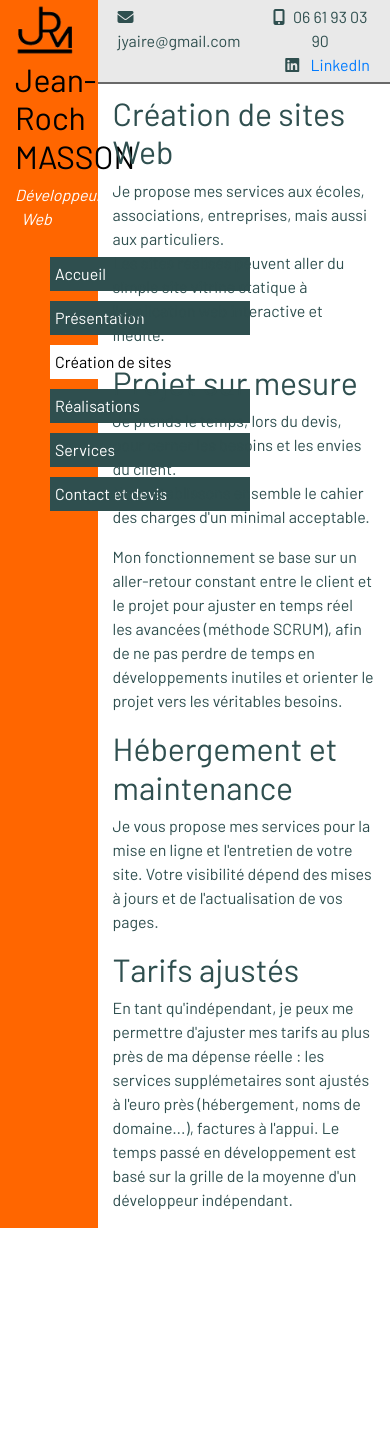
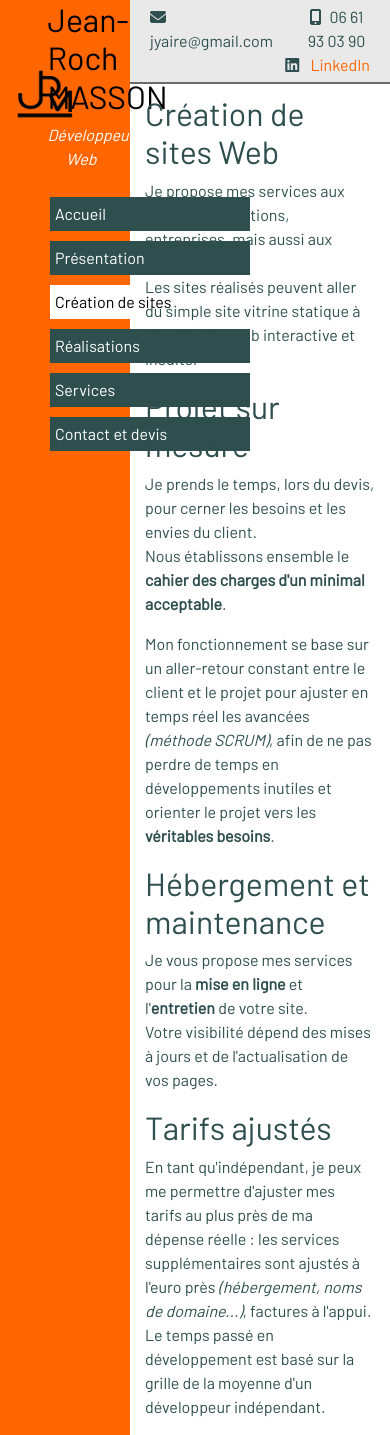
Before and after one commit to jyaire/jyaire, an Angular app: page /creation in a window 390 px wide. Before the commit the page ends 1228 px from the top, so only its background shows below. Built offline with nearby package versions, Linux system fonts and the light colour scheme.

Commit message:
Color links, bold in text, spelling, and responsive col width for menu

```diff
--- a/src/app/app.component.html
+++ b/src/app/app.component.html
@@ -1,9 +1,9 @@
 <div class="container-fluid">
   <div class="row main">
-    <div class="col-3 menu">
+    <div class="col-4 col-sm-5 col-md-3 col-xl-2 menu">
       <app-menu></app-menu>
     </div>
-    <div class="col-9 home">
+    <div class="col-8 col-sm-7 col-md-9 col-xl-10 home">
       <app-contact-line></app-contact-line>
       <router-outlet></router-outlet>
     </div>
--- a/src/app/creation/creation.component.html
+++ b/src/app/creation/creation.component.html
@@ -3,17 +3,22 @@
 Les sites réalisés peuvent aller du simple site vitrine statique à l'application web interactive et inédite.</p>
 <h2>Projet sur mesure</h2>
 <p>Je prends le temps, lors du devis, pour cerner les besoins et les envies du client.<br>
-Nous établissons ensemble le cahier des charges d'un minimal acceptable.</p>
+Nous établissons ensemble le
+<span class="boldColor">cahier des charges d'un minimal acceptable</span>.</p>
 <p>Mon fonctionnement se base sur un aller-retour constant entre le client et le projet pour
-    ajuster en temps réel les avancées (méthode SCRUM), afin de ne pas perdre de temps en développements inutiles
-    et orienter le projet vers les véritables besoins.
+    ajuster en temps réel les avancées <span class="italic-text">(méthode SCRUM)</span>, afin de ne pas perdre de temps en développements inutiles
+    et orienter le projet vers les <span class="boldColor">véritables besoins</span>.
 </p>
 <h2>Hébergement et maintenance</h2>
-<p>Je vous propose mes services pour la mise en ligne et l'entretien de votre site. Votre visibilité dépend
+<p>Je vous propose mes services pour la <span class="boldColor">mise en ligne</span> et
+    l'<span class="boldColor">entretien</span> de votre site.
+    <br>Votre visibilité dépend
     des mises à jours et de l'actualisation de vos pages.</p>
 
 <h2>Tarifs ajustés</h2>
 <p>En tant qu'indépendant, je peux me permettre d'ajuster mes tarifs au plus près de ma dépense réelle :
-    les services supplémetaires sont ajustés à l'euro près (hébergement, noms de domaine...), factures à l'appui.
-    Le temps passé en développement est basé sur la grille de la moyenne d'un développeur indépendant.
+    les services supplémentaires sont ajustés à l'euro près
+    <span class="italic-text">(hébergement, noms de domaine...)</span>, factures à l'appui.
+    <br>Le temps passé en développement est basé sur la grille de la moyenne
+    d'un développeur indépendant.
 </p>
--- a/src/app/home/home.component.html
+++ b/src/app/home/home.component.html
@@ -7,7 +7,7 @@
     </div>
     <div class="col-12">
         <div class="row">
-            <div class="col-6">
+            <div class="col-8">
                 <h3>Conception de sites web</h3>
                 <p>
                     Je vous accompagne techniquement et administrativement pour la
@@ -15,13 +15,14 @@
                     et la <span class="boldColor">maintenance</span>
                     de votre <span class="boldColor">site Internet</span> : association, école, commerce, entreprise...
                 </p>
-            </div>
-            <div class="col-6">
                 <h3>Services numériques au particulier</h3>
                 <p>
                     J'apporte l'aide et l'expertise nécessaire pour l'installation d'équipements (nouvel ordinateur, imprimante, ...)
                     ou la prise en main de votre téléphone portable (installation d'applications, sauvegardes...)
                 </p>
+            </div>
+            <div class="col-4">
+                <img src="../../assets/images/jr-10-2020-site.png" class="home-picture">
             </div>
         </div>
     </div>
--- a/src/app/home/home.component.scss
+++ b/src/app/home/home.component.scss
@@ -2,3 +2,10 @@
     position:absolute;
     bottom:0px;
 }
+
+.home-picture {
+    max-height: 250px;
+    max-width: 100%;
+    width: auto;
+    border: solid 2px dimgray;
+}
--- a/src/styles.scss
+++ b/src/styles.scss
@@ -1,6 +1,37 @@
 @import 'var.scss';
+
+a {
+    outline: none;
+    text-decoration: none;
+  }
+
+  a:link {
+    color: $main-color;
+  }
+
+  a:visited {
+    color: $main-color;
+  }
+
+  a:focus {
+    background: $main-color;
+  }
+
+  a:hover {
+    font-weight: 700;
+    outline: none;
+    text-decoration: none;
+  }
+
+  a:active {
+    color: $main-color;
+  }
 
 .boldColor {
     font-weight: 900;
-    color: $main-color;
+    //color: $main-color;
 }
+
+.italic-text {
+  font-style: italic;
+}
```
Also changed, not shown: src/assets/images/jr-10-2020-site.png (added).
